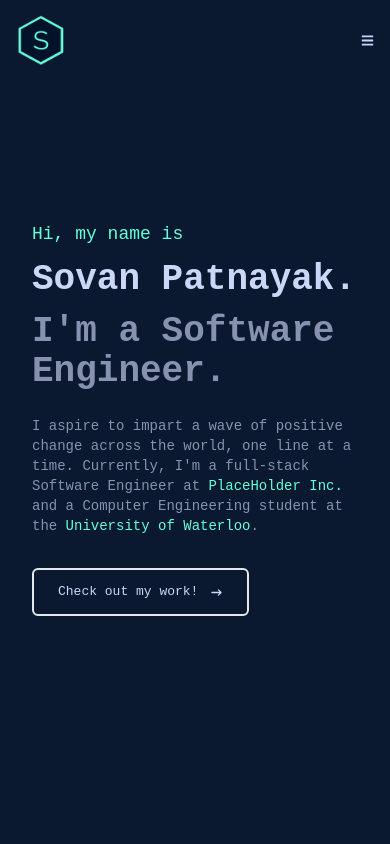
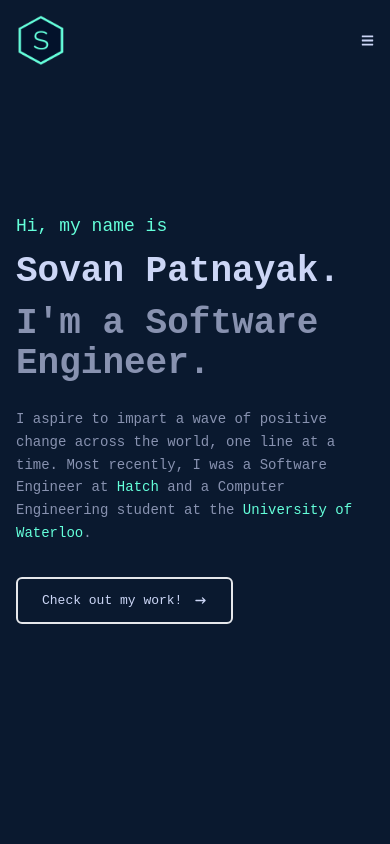
Before and after one commit to sovanp/sovanp.github.io, a React (Create React App) app: page / in a window 390 px wide. Shown: the top 844 px of the page. Built offline with nearby package versions, Linux system fonts and the light colour scheme; a web font is replaced by a local one.

Commit message:
Updated Home.js with dynamic, flexible, and optimized Tailwind styling for responsiveness on mobile devices

```diff
--- a/src/components/Home.js
+++ b/src/components/Home.js
@@ -3,10 +3,15 @@ import { HiArrowNarrowRight } from "react-icons/hi"
 import { Link } from "react-scroll"
 
 export const Home = () => {
+  const companyName = "Hatch"
+  const companyUrl = "https://hatch.co/"
+
   return (
-    <div name="home" className="w-full h-screen bg-[#0a192f]">
-      {/* Container */}
-      <div className="max-w-[1000px] mx-auto px-8 flex flex-col justify-center h-full">
+    <div
+      name="home"
+      className="w-full min-h-screen bg-[#0a192f] flex items-center"
+    >
+      <div className="max-w-[1000px] mx-auto px-4 sm:px-8 flex flex-col justify-center w-full">
         <p className="text-[#64ffda] py-3 text-lg">Hi, my name is</p>
         <h1 className="text-4xl sm:text-6xl font-bold text-[#ccd6f6]">
           Sovan Patnayak.
@@ -14,18 +19,18 @@ export const Home = () => {
         <h2 className="text-4xl sm:text-6xl py-3 font-bold text-[#8892b0]">
           I'm a Software Engineer.
         </h2>
-        <p className="text-[#8892b0] py-3 max-w-[700px] text-sm">
+        <p className="text-[#8892b0] py-3 max-w-[700px] text-sm leading-relaxed">
           I aspire to impart a wave of positive change across the world, one
-          line at a time. Currently, I'm a full-stack Software Engineer at{" "}
+          line at a time. Most recently, I was a Software Engineer at{" "}
           <a
-            href="https://placeholder.co/"
+            href={companyUrl}
             target="_blank"
             rel="noopener noreferrer"
             className="text-[#64ffda] font-medium no-underline hover:underline"
           >
-            PlaceHolder Inc.
+            {companyName}
           </a>{" "}
-          and a Computer Engineering student at the {""}
+          and a Computer Engineering student at the{" "}
           <a
             href="https://uwaterloo.ca/"
             target="_blank"
@@ -38,7 +43,7 @@ export const Home = () => {
         </p>
         <div className="py-3">
           <Link to="work" smooth={true} duration={500}>
-            <button className="text-[#ccd6f6] group border-2 px-6 rounded-md py-3 my-2 flex items-center hover:text-[#64ffda] hover:border-[#64ffda]">
+            <button className="text-[#ccd6f6] group border-2 px-6 rounded-md py-3 my-2 flex items-center hover:text-[#64ffda] hover:border-[#64ffda] transition-all">
               Check out my work!
               <span className="group-hover:rotate-90 duration-300">
                 <HiArrowNarrowRight className="ml-3" />
```
